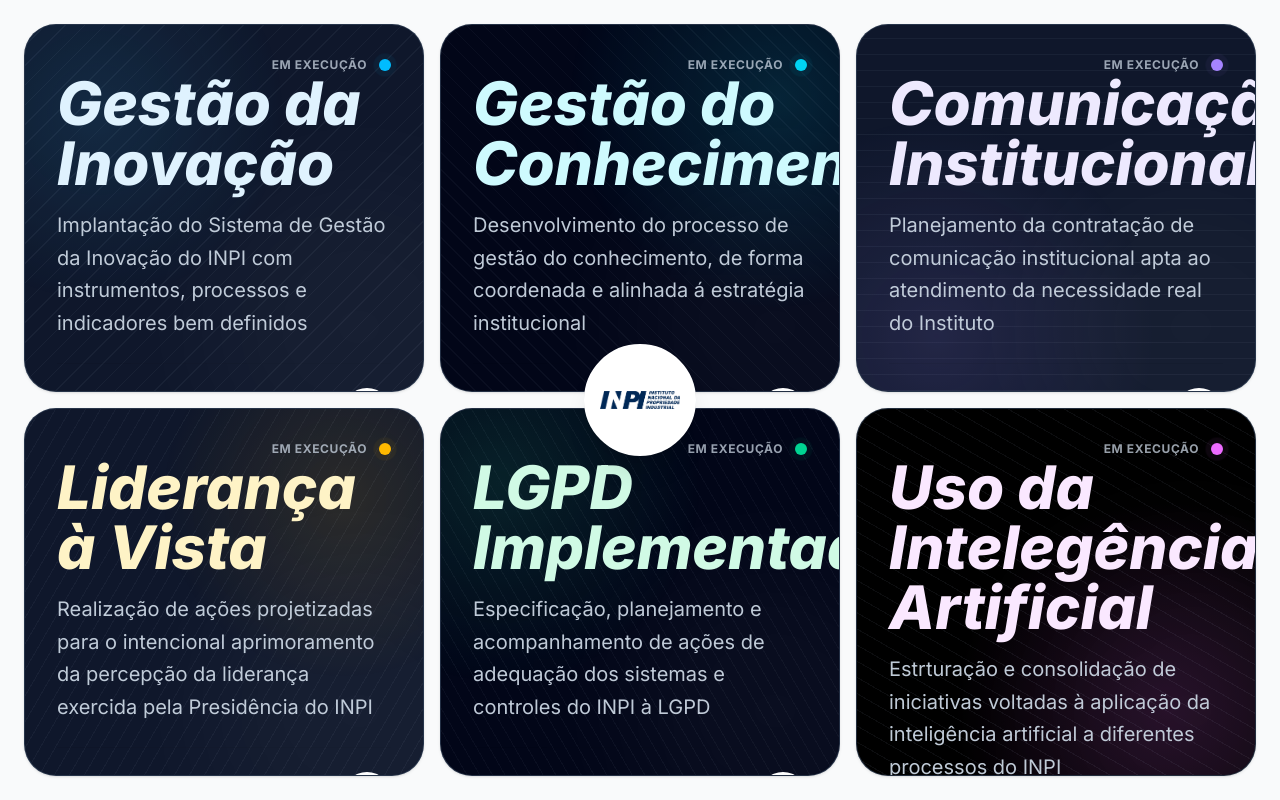
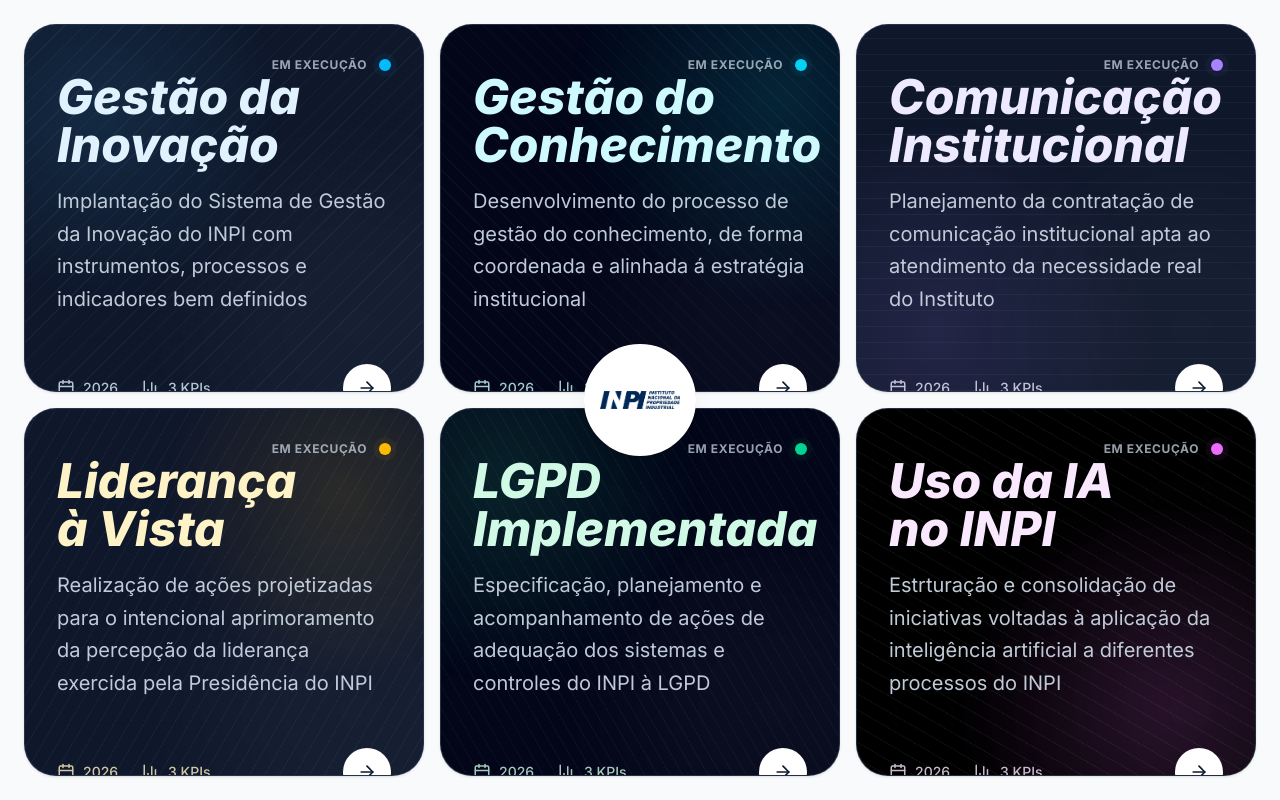
Before and after one commit to dmenezes007/projetos-estrategicos-pr-2026, a React (Vite) app: page / in a window 1280 px wide. Built offline with nearby package versions, Linux system fonts and the light colour scheme.

Commit message:
feat: reduz títulos e atualiza card de uso da ia

```diff
--- a/src/data/mockData.ts
+++ b/src/data/mockData.ts
@@ -155,7 +155,7 @@
   },
   {
     id: 'uso-ia',
-    title: 'Uso da Intelegência Artificial',
+    title: 'Uso da IA no INPI',
     shortDescription: 'Estrturação e consolidação de iniciativas voltadas à aplicação da inteligência artificial a diferentes processos do INPI',
     fullDescription: 'Desenvolvimento e adoção de ferramentas de IA para auxiliar na busca de anterioridade em patentes e marcas, aumentando a precisão e velocidade.',
     status: 'EM EXECUÇÃO',
--- a/src/pages/Dashboard.tsx
+++ b/src/pages/Dashboard.tsx
@@ -23,7 +23,7 @@
 
 const titleOverrides: Record<string, string[]> = {
   'lideranca-a-vista': ['Liderança', 'à Vista'],
-  'uso-ia': ['Uso da', 'Intelegência', 'Artificial']
+  'uso-ia': ['Uso da IA', 'no INPI']
 };
 
 // Configuration for each specific card's style and layout
@@ -135,7 +135,7 @@
 
               {/* Content */}
               <div className="relative z-10 mt-4">
-                <h3 className="font-project-title text-5xl md:text-6xl mb-4 leading-none tracking-normal">
+                <h3 className="font-project-title text-4xl md:text-5xl mb-4 leading-none tracking-normal">
                   {(titleOverrides[project.id] ?? [project.title]).map((line, index) => (
                     <span key={`${project.id}-${line}-${index}`}>
                       {line}
--- a/src/pages/ProjectDetail.tsx
+++ b/src/pages/ProjectDetail.tsx
@@ -51,7 +51,7 @@
               </span>
             </div>
 
-            <h1 className="font-project-title text-6xl md:text-7xl mb-6 leading-none tracking-normal">{project.title}</h1>
+            <h1 className="font-project-title text-5xl md:text-6xl mb-6 leading-none tracking-normal">{project.title}</h1>
             <p className="text-lg md:text-xl text-slate-300 max-w-3xl leading-relaxed">
               {project.fullDescription}
             </p>
```
